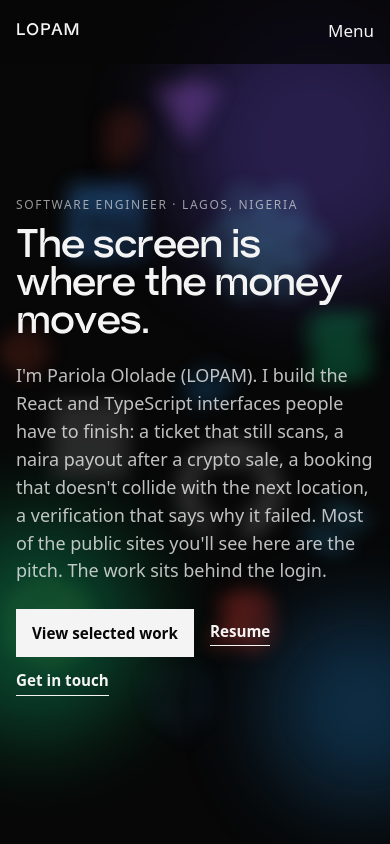
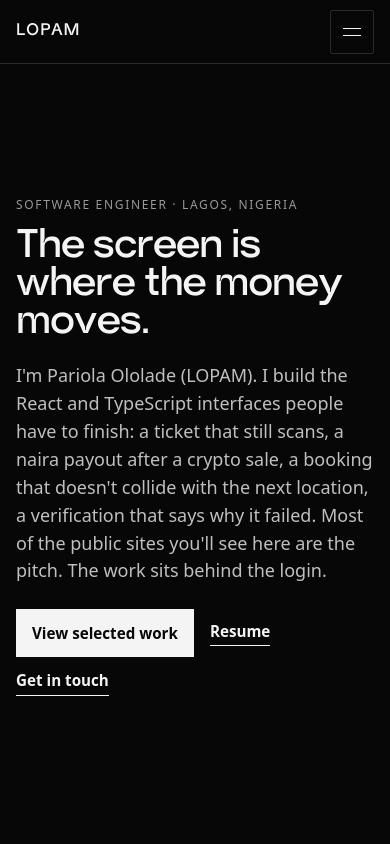
Before and after one commit to loppam/loppam.github.io, a React (Vite) app: page / in a window 390 px wide. Shown: the top 844 px of the page. Built offline with nearby package versions, Linux system fonts and the light colour scheme; grey boxes are pictures that could not be loaded; the HTML template or start-up script is replaced by a standard one.

Commit message:
Clean up mobile navigation and remove blurred background

```diff
--- a/src/App.tsx
+++ b/src/App.tsx
@@ -2,7 +2,6 @@ import { lazy, Suspense } from "react";
 import { BrowserRouter, Route, Routes } from "react-router-dom";
 import { Footer } from "./components/Footer";
 import { Nav } from "./components/Nav";
-import { ToolField } from "./components/ToolField";
 import { CaseStudy } from "./pages/CaseStudy";
 import { Home } from "./pages/Home";
 import { NotFound } from "./pages/NotFound";
@@ -18,7 +17,6 @@ export default function App() {
       <a className="skip-link" href="#content">
         Skip to content
       </a>
-      <ToolField />
       <Nav />
       <div id="content">
         <Routes>
--- a/src/components/Nav.tsx
+++ b/src/components/Nav.tsx
@@ -16,6 +16,7 @@ export function Nav() {
   const menuId = useId();
   const toggleRef = useRef<HTMLButtonElement>(null);
   const firstLinkRef = useRef<HTMLAnchorElement>(null);
+  const menuRef = useRef<HTMLElement>(null);
   const onHome = location.pathname === "/";
 
   useEffect(() => {
@@ -28,10 +29,14 @@ export function Nav() {
     if (!open) {
       content?.removeAttribute("aria-hidden");
       footer?.removeAttribute("aria-hidden");
+      if (content) content.inert = false;
+      if (footer instanceof HTMLElement) footer.inert = false;
       return;
     }
     content?.setAttribute("aria-hidden", "true");
     footer?.setAttribute("aria-hidden", "true");
+    if (content) content.inert = true;
+    if (footer instanceof HTMLElement) footer.inert = true;
     firstLinkRef.current?.focus();
     const previous = document.body.style.overflow;
     document.body.style.overflow = "hidden";
@@ -39,6 +44,20 @@ export function Nav() {
       if (event.key === "Escape") {
         setOpen(false);
         toggleRef.current?.focus();
+      } else if (event.key === "Tab") {
+        const items = [
+          toggleRef.current,
+          ...Array.from(menuRef.current?.querySelectorAll<HTMLAnchorElement>("a") ?? []),
+        ].filter((item): item is HTMLElement => item !== null);
+        const first = items[0];
+        const last = items[items.length - 1];
+        if (event.shiftKey && document.activeElement === first) {
+          event.preventDefault();
+          last?.focus();
+        } else if (!event.shiftKey && document.activeElement === last) {
+          event.preventDefault();
+          first?.focus();
+        }
       }
     };
     window.addEventListener("keydown", onKey);
@@ -46,9 +65,20 @@ export function Nav() {
       document.body.style.overflow = previous;
       content?.removeAttribute("aria-hidden");
       footer?.removeAttribute("aria-hidden");
+      if (content) content.inert = false;
+      if (footer instanceof HTMLElement) footer.inert = false;
       window.removeEventListener("keydown", onKey);
     };
   }, [open]);
+
+  useEffect(() => {
+    const desktop = window.matchMedia("(min-width: 768px)");
+    const closeOnDesktop = () => {
+      if (desktop.matches) setOpen(false);
+    };
+    desktop.addEventListener("change", closeOnDesktop);
+    return () => desktop.removeEventListener("change", closeOnDesktop);
+  }, []);
 
   useEffect(() => {
     if (!onHome) {
@@ -108,22 +138,29 @@ export function Nav() {
             </Link>
           ))}
         </nav>
-        <a className="header-resume text-link" href={person.resume}>
+        <a className="header-resume" href={person.resume}>
           Resume
         </a>
         <button
           ref={toggleRef}
           className="nav-toggle"
           type="button"
+          aria-label={open ? "Close menu" : "Open menu"}
           aria-expanded={open}
           aria-controls={menuId}
           onClick={() => setOpen((value) => !value)}
         >
-          {open ? "Close" : "Menu"}
+          <span className="nav-toggle-icon" aria-hidden="true">
+            <span />
+            <span />
+          </span>
         </button>
       </div>
       {open ? (
-        <nav id={menuId} className="menu-panel" aria-label="Mobile">
+        <nav ref={menuRef} id={menuId} className="menu-panel" aria-label="Mobile">
+          <div className="shell menu-inner">
+            <p className="menu-heading">Explore</p>
+            <div className="menu-links">
               {links.map((link, index) => (
                 <Link
                   key={link.id}
@@ -132,10 +169,16 @@ export function Nav() {
                   aria-current={current(link.id)}
                   onClick={() => setOpen(false)}
                 >
-              {link.label}
+                  <span className="menu-number">0{index + 1}</span>
+                  <span className="menu-label">{link.label}</span>
+                  <span className="menu-arrow" aria-hidden="true">→</span>
                 </Link>
               ))}
-          <a href={person.resume}>Resume</a>
+            </div>
+            <a className="menu-resume" href={person.resume} onClick={() => setOpen(false)}>
+              Download resume <span aria-hidden="true">↗</span>
+            </a>
+          </div>
         </nav>
       ) : null}
     </header>
--- a/src/components/ToolField.tsx
+++ /dev/null
@@ -1,149 +0,0 @@
-import { useEffect, useRef } from "react";
-import gsap from "gsap";
-import { ScrollTrigger } from "gsap/ScrollTrigger";
-import { useGSAP } from "@gsap/react";
-
-gsap.registerPlugin(useGSAP, ScrollTrigger);
-
-const tools = [
-  { name: "React", src: "/logos/react.svg", x: "72%", y: "34%", size: "7.5rem", blur: "10px", opacity: 0.72 },
-  { name: "TypeScript", src: "/logos/typescript.svg", x: "24%", y: "30%", size: "4.6rem", blur: "8px", opacity: 0.8 },
-  { name: "Vite", src: "/logos/vite.svg", x: "58%", y: "18%", size: "4.2rem", blur: "9px", opacity: 0.6 },
-  { name: "Tailwind CSS", src: "/logos/tailwindcss.svg", x: "80%", y: "62%", size: "5rem", blur: "12px", opacity: 0.5 },
-  { name: "Node.js", src: "/logos/nodedotjs.svg", x: "18%", y: "68%", size: "5.4rem", blur: "11px", opacity: 0.55 },
-  { name: "PostgreSQL", src: "/logos/postgresql.svg", x: "42%", y: "76%", size: "4.4rem", blur: "14px", opacity: 0.42 },
-  { name: "Redis", src: "/logos/redis.svg", x: "66%", y: "70%", size: "4rem", blur: "8px", opacity: 0.68 },
-  { name: "Docker", src: "/logos/docker.svg", x: "46%", y: "44%", size: "3.6rem", blur: "12px", opacity: 0.4 },
-  { name: "Firebase", src: "/logos/firebase.svg", x: "30%", y: "50%", size: "4.8rem", blur: "13px", opacity: 0.42 },
-  { name: "GitHub", src: "/logos/github.svg", x: "54%", y: "58%", size: "6.5rem", blur: "16px", opacity: 0.34 },
-  { name: "Figma", src: "/logos/figma.svg", x: "36%", y: "22%", size: "3.2rem", blur: "7px", opacity: 0.7 },
-  { name: "Solana", src: "/logos/solana.svg", x: "84%", y: "42%", size: "4.4rem", blur: "9px", opacity: 0.64 },
-  { name: "Git", src: "/logos/git.svg", x: "16%", y: "46%", size: "3.4rem", blur: "12px", opacity: 0.4 },
-];
-
-const washes = [
-  { color: "#7C5CFF", x: "72%", y: "26%", size: "18rem" },
-  { color: "#14F195", x: "16%", y: "68%", size: "14rem" },
-  { color: "#2496ED", x: "88%", y: "76%", size: "12rem" },
-];
-
-export function ToolField() {
-  const field = useRef<HTMLDivElement>(null);
-
-  useGSAP(
-    () => {
-      const motion = gsap.matchMedia();
-      motion.add("(prefers-reduced-motion: no-preference)", () => {
-        gsap.utils.toArray<HTMLElement>(".tool-float").forEach((node, index) => {
-          gsap.to(node, {
-            x: index % 2 === 0 ? 150 : -170,
-            y: index % 3 === 0 ? -130 : 110,
-            duration: 22 + (index % 5) * 4,
-            ease: "sine.inOut",
-            repeat: -1,
-            yoyo: true,
-          });
-        });
-        gsap.to(".tool-drift", {
-          y: -160,
-          ease: "none",
-          scrollTrigger: {
-            trigger: document.documentElement,
-            start: "top top",
-            end: "bottom bottom",
-            scrub: true,
-          },
-        });
-      });
-      return () => motion.revert();
-    },
-    { scope: field }
-  );
-
-  useEffect(() => {
-    const root = field.current;
-    if (!root) return;
-    let hot: HTMLElement | null = null;
-    let pressed: HTMLElement | null = null;
-
-    const orbAt = (x: number, y: number) => {
-      const top = document.elementFromPoint(x, y);
-      if (top?.closest("a, button, input, textarea, select, label")) return null;
-      for (const node of document.elementsFromPoint(x, y)) {
-        if (!(node instanceof Element)) continue;
-        const orb = node.closest(".tool-orb");
-        if (orb instanceof HTMLElement && root.contains(orb)) return orb;
-      }
-      return null;
-    };
-
-    const mark = (current: HTMLElement | null, next: HTMLElement | null, name: string) => {
-      if (current === next) return next;
-      current?.classList.remove(name);
-      next?.classList.add(name);
-      return next;
-    };
-
-    const onMove = (event: PointerEvent) => {
-      hot = mark(hot, orbAt(event.clientX, event.clientY), "is-hot");
-    };
-    const onDown = (event: PointerEvent) => {
-      pressed = mark(pressed, orbAt(event.clientX, event.clientY), "is-pressed");
-    };
-    const clearPress = () => {
-      pressed = mark(pressed, null, "is-pressed");
-    };
-
-    window.addEventListener("pointermove", onMove);
-    window.addEventListener("pointerdown", onDown);
-    window.addEventListener("pointerup", clearPress);
-    window.addEventListener("pointercancel", clearPress);
-    return () => {
-      hot?.classList.remove("is-hot");
-      pressed?.classList.remove("is-pressed");
-      window.removeEventListener("pointermove", onMove);
-      window.removeEventListener("pointerdown", onDown);
-      window.removeEventListener("pointerup", clearPress);
-      window.removeEventListener("pointercancel", clearPress);
-    };
-  }, []);
-
-  return (
-    <div ref={field} className="tool-field" aria-hidden="true">
-      <div className="tool-drift">
-        {washes.map((wash) => (
-          <span
-            key={wash.color}
-            className="tool-wash"
-            style={{
-              left: wash.x,
-              top: wash.y,
-              width: wash.size,
-              height: wash.size,
-            }}
-          >
-            <span className="tool-float" style={{ background: wash.color }} />
-          </span>
-        ))}
-        {tools.map((tool) => (
-          <span
-            key={tool.name}
-            className="tool-orb"
-            style={{
-              left: tool.x,
-              top: tool.y,
-              width: tool.size,
-              height: tool.size,
-              ["--orb" as string]: tool.opacity,
-              ["--blur" as string]: tool.blur,
-            }}
-          >
-            <span className="tool-float">
-              <img src={tool.src} alt="" />
-            </span>
-          </span>
-        ))}
-      </div>
-    </div>
-  );
-}
--- a/src/index.css
+++ b/src/index.css
@@ -193,12 +193,11 @@
 .site-header {
   position: sticky;
   top: 0;
-  z-index: 40;
+  z-index: 50;
   height: var(--header);
-  background: rgba(7, 7, 7, 0.82);
+  background: #070707;
   color: #f5f5f5;
-  border-bottom: 1px solid transparent;
-  backdrop-filter: blur(18px) saturate(160%);
+  border-bottom: 1px solid var(--line);
 }
 
 #content,
@@ -228,7 +227,7 @@
 .nav-desktop {
   display: none;
   align-items: center;
-  gap: 1.5rem;
+  gap: clamp(1rem, 2.4vw, 2rem);
 }
 
 .nav-desktop a,
@@ -244,9 +243,20 @@
   font-size: 0.95rem;
 }
 
-.nav-desktop a[aria-current="true"],
-.menu-panel a[aria-current="true"] {
-  box-shadow: inset 0 -1px 0 var(--ink);
+.nav-desktop a {
+  color: var(--muted);
+  transition: color 0.18s ease;
+}
+
+.nav-desktop a:hover,
+.nav-desktop a[aria-current="true"] {
+  color: var(--ink);
+}
+
+.nav-desktop a[aria-current="true"] {
+  text-decoration: underline;
+  text-decoration-thickness: 1px;
+  text-underline-offset: 0.55rem;
 }
 
 .breadcrumb {
@@ -285,30 +295,158 @@
 
 .header-resume {
   display: none;
+  align-items: center;
+  justify-content: center;
+  min-height: 36px;
+  padding: 0.25rem 0.85rem;
+  border: 1px solid #696969;
+  border-radius: 2px;
+  font-size: 0.85rem;
+  font-weight: 600;
+  text-decoration: none;
+  transition: border-color 0.18s ease, background 0.18s ease;
+}
+
+.header-resume:hover {
+  border-color: var(--ink);
+  background: var(--panel);
 }
 
 .nav-toggle {
-  min-width: 44px;
-  min-height: 44px;
-  border: 0;
+  display: inline-flex;
+  align-items: center;
+  justify-content: center;
+  width: 44px;
+  height: 44px;
+  padding: 0;
+  border: 1px solid var(--line);
+  border-radius: 2px;
   background: transparent;
-  font: inherit;
+  color: var(--ink);
   cursor: pointer;
+}
+
+.nav-toggle:hover,
+.nav-toggle[aria-expanded="true"] {
+  border-color: var(--ink);
+}
+
+.nav-toggle-icon {
+  position: relative;
+  display: block;
+  width: 18px;
+  height: 18px;
+}
+
+.nav-toggle-icon span {
+  position: absolute;
+  left: 0;
+  width: 18px;
+  height: 1.5px;
+  background: currentColor;
+  transform-origin: center;
+  transition: top 0.2s ease, transform 0.2s ease;
+}
+
+.nav-toggle-icon span:first-child { top: 5px; }
+.nav-toggle-icon span:last-child { top: 12px; }
+
+.nav-toggle[aria-expanded="true"] .nav-toggle-icon span:first-child {
+  top: 8.5px;
+  transform: rotate(45deg);
+}
+
+.nav-toggle[aria-expanded="true"] .nav-toggle-icon span:last-child {
+  top: 8.5px;
+  transform: rotate(-45deg);
 }
 
 .menu-panel {
   position: fixed;
   inset: var(--header) 0 0 0;
   background: #070707;
-  z-index: 30;
-  padding: 1.5rem 1rem 2rem;
+  z-index: 49;
+  overflow-y: auto;
+  overscroll-behavior: contain;
+  animation: menu-enter 0.2s ease-out both;
 }
 
-.menu-panel a {
+.menu-inner {
+  display: flex;
+  flex-direction: column;
+  min-height: 100%;
+  padding-top: clamp(1.75rem, 5vh, 3rem);
+  padding-bottom: max(2rem, env(safe-area-inset-bottom));
+}
+
+.menu-heading {
+  margin: 0 0 1.4rem;
+  color: var(--muted);
+  font-size: 0.72rem;
+  font-weight: 600;
+  letter-spacing: 0.16em;
+  text-transform: uppercase;
+}
+
+.menu-links {
+  border-top: 1px solid var(--line);
+}
+
+.menu-links a {
+  display: grid;
+  grid-template-columns: 2.5rem minmax(0, 1fr) 1.5rem;
+  align-items: center;
+  gap: 0.5rem;
+  min-height: clamp(4.25rem, 12vh, 5.5rem);
+  border-bottom: 1px solid var(--line);
+  transition: background 0.18s ease;
+}
+
+.menu-links a:hover,
+.menu-links a:focus-visible,
+.menu-links a[aria-current="true"] {
+  background: var(--panel);
+}
+
+.menu-number {
+  align-self: center;
+  color: var(--muted);
+  font-size: 0.75rem;
+  font-variant-numeric: tabular-nums;
+}
+
+.menu-label {
+  font-family: var(--font-display);
+  font-size: clamp(1.65rem, 7vw, 2.25rem);
+  font-weight: 600;
+  letter-spacing: -0.035em;
+  line-height: 1;
+}
+
+.menu-arrow {
+  color: var(--muted);
+  font-size: 1.35rem;
+  text-align: right;
+}
+
+.menu-resume {
   display: flex;
   align-items: center;
-  min-height: 48px;
-  border-bottom: 1px solid var(--line);
+  justify-content: space-between;
+  min-height: 52px;
+  margin-top: auto;
+  padding-top: 2rem;
+  color: var(--muted);
+  border-top: 1px solid var(--line);
+}
+
+.menu-resume:hover {
+  color: var(--ink);
+}
+
+@keyframes menu-enter {
+  from { opacity: 0; transform: translateY(-6px); }
+  to { opacity: 1; transform: translateY(0); }
 }
 
 .hero {
@@ -340,61 +478,6 @@
 
 .hero :focus-visible {
   outline-color: #f4f4f4;
-}
-
-.tool-field {
-  position: fixed;
-  inset: 0;
-  z-index: 0;
-  overflow: hidden;
-  pointer-events: none;
-}
-
-.tool-drift {
-  position: absolute;
-  inset: -12vh 0;
-}
-
-.tool-wash,
-.tool-orb {
-  position: absolute;
-  transform: translate(-50%, -50%);
-}
-
-.tool-orb {
-  opacity: var(--orb, 0.6);
-  filter: blur(var(--blur, 8px));
-  pointer-events: auto;
-  transition: filter 0.32s ease, opacity 0.32s ease;
-}
-
-.tool-orb.is-hot,
-.tool-orb.is-pressed {
-  filter: blur(0);
-  opacity: 1;
-  transition-duration: 0.12s;
-}
-
-.tool-float {
-  display: block;
-  width: 100%;
-  height: 100%;
-  will-change: transform;
-}
-
-.tool-wash {
-  filter: blur(46px);
-  opacity: 0.28;
-}
-
-.tool-wash .tool-float {
-  border-radius: 999px;
-}
-
-.tool-orb img {
-  display: block;
-  width: 100%;
-  height: 100%;
 }
 
 .kicker {
@@ -1029,19 +1112,6 @@
   cursor: default;
 }
 
-@media (max-width: 800px) {
-  .tool-orb {
-    opacity: calc(var(--orb, 0.6) * 0.55);
-    filter: blur(10px);
-  }
-
-  .tool-orb.is-hot,
-  .tool-orb.is-pressed {
-    filter: blur(0);
-    opacity: 1;
-  }
-}
-
 @media (prefers-reduced-motion: reduce) {
   html {
     scroll-behavior: auto;
@@ -1059,19 +1129,3 @@
     cursor: auto;
   }
 }
-
-@media (prefers-reduced-transparency: reduce) {
-  .site-header {
-    background: #070707;
-    backdrop-filter: none;
-  }
-
-  .tool-wash {
-    opacity: 0.12;
-    filter: none;
-  }
-
-  .tool-orb {
-    filter: none;
-  }
-}
```
Lines whose indentation alone changed are shown as unchanged.
